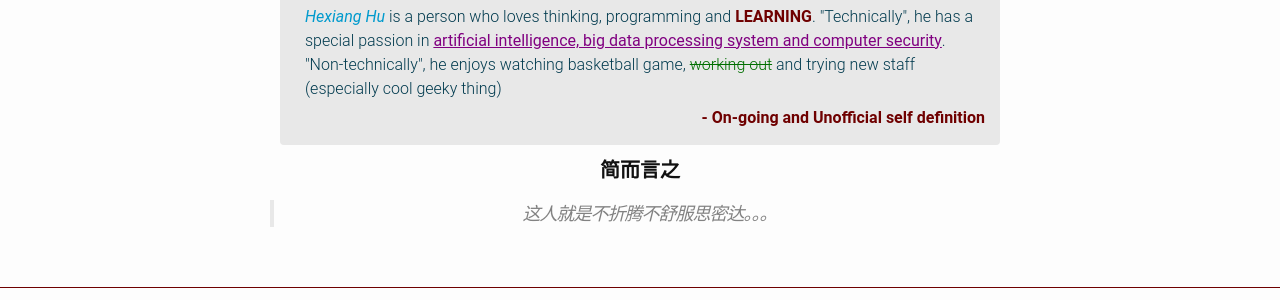
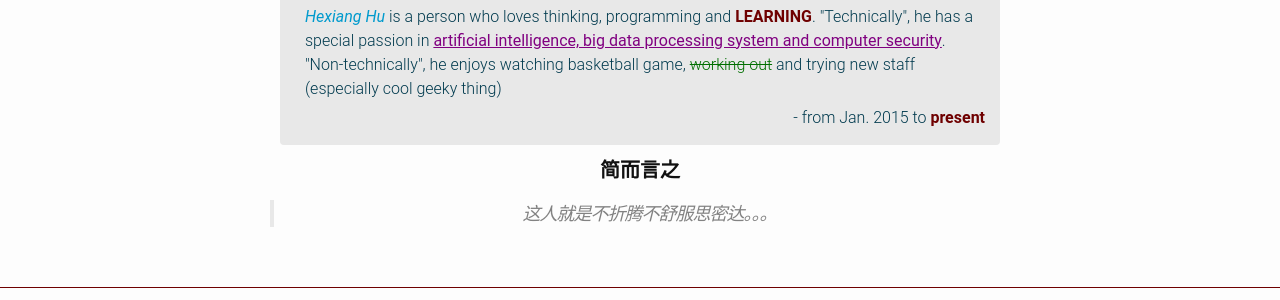
Before and after one commit to danielyou0230/danielyou0230.github.io, a Jekyll site: the page built from about.md, in a window 1280 px wide. Shown: the part 1430-1730 px from the top of the page. Built offline with Jekyll 4.4.1, drawn with Linux system fonts in a browser that asks for light colours.

Commit message:
Rewording

```diff
--- a/about.md
+++ b/about.md
@@ -65,9 +65,7 @@ Idea comes and goes, I catch some and put them here..
   </div>
 
   <div class="text-right">
-    <strong>
-      - On-going and Unofficial self definition
-    </strong>
+      - from Jan. 2015 to <strong>present</strong>
   </div>
 </div>
 
```
